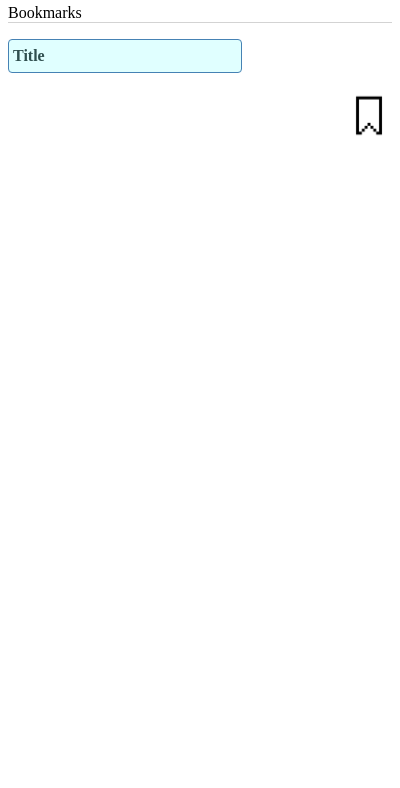
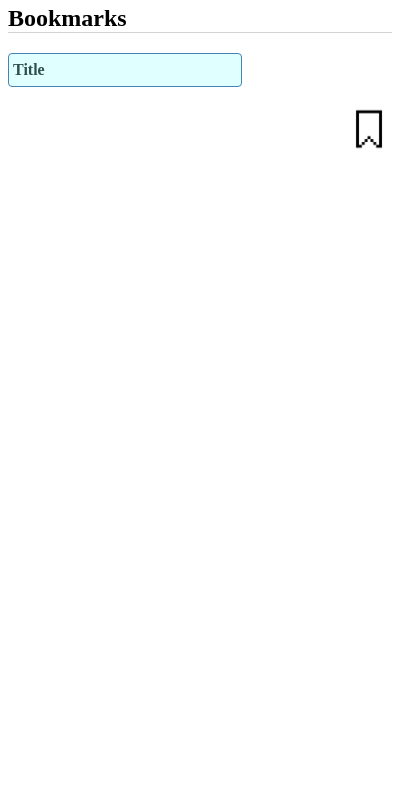
Before and after one commit to crankyDino/laterr, a browser extension: page popup/popup.html in a window 400 px wide. Shown: the part 56-844 px from the top of the page. Drawn offline with Linux system fonts and the light colour scheme.

Commit message:
testing functionality

```diff
--- a/popup/popup.html
+++ b/popup/popup.html
@@ -5,7 +5,7 @@
   <h1 class="title">Laterr</h1>
 
   <div class="bookmark__container">
-    <p class="bookmark__title">Bookmarks</p>
+    <h2 class="bookmark__title">Bookmarks</h2>
     <div class="bookmark">
       <p class="bookmark__name">Title</p>
     </div>
--- a/scripts/content.js
+++ b/scripts/content.js
@@ -1,3 +1,7 @@
 (() => {
-    console.log("I'm content");
+
+    // console.log(document.getElementsByTagName("h1")[0].title);
+    console.log(document.getElementsByTagName("h1")[0].textContent);
+    // console.log(document.getElementsByClassName("title"));
+
 })()
```
Also changed, not shown: scripts/workers/background.js (+11 -3 lines), manifest.json.
